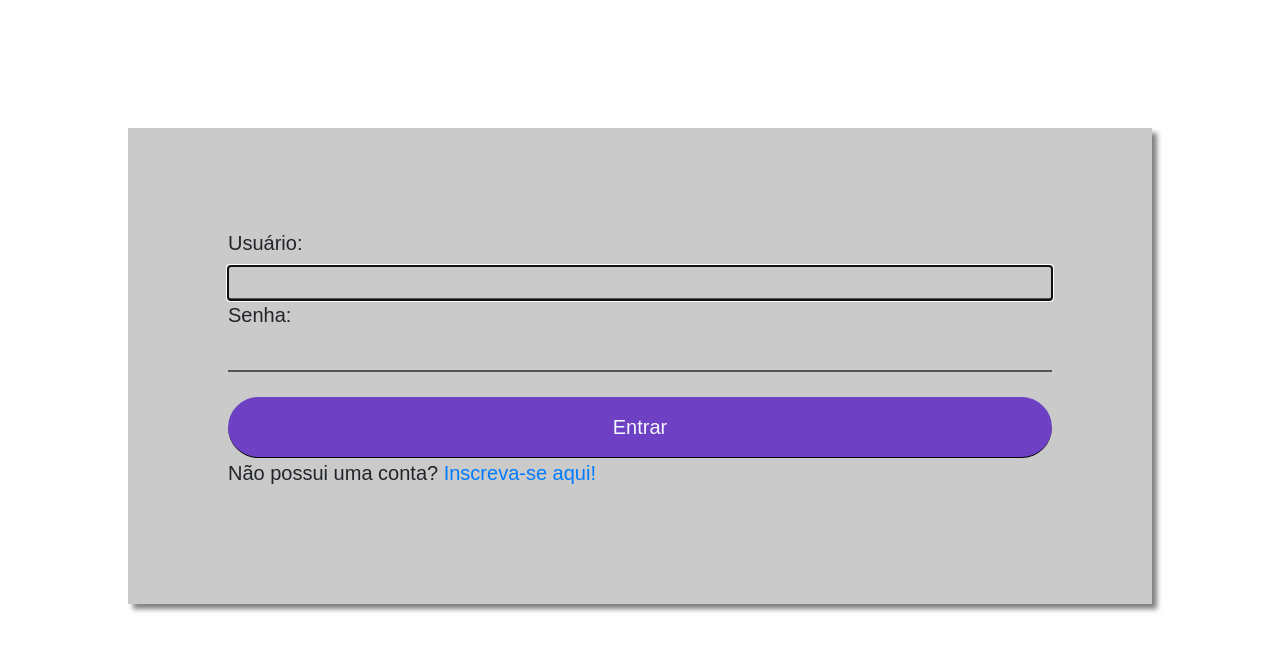
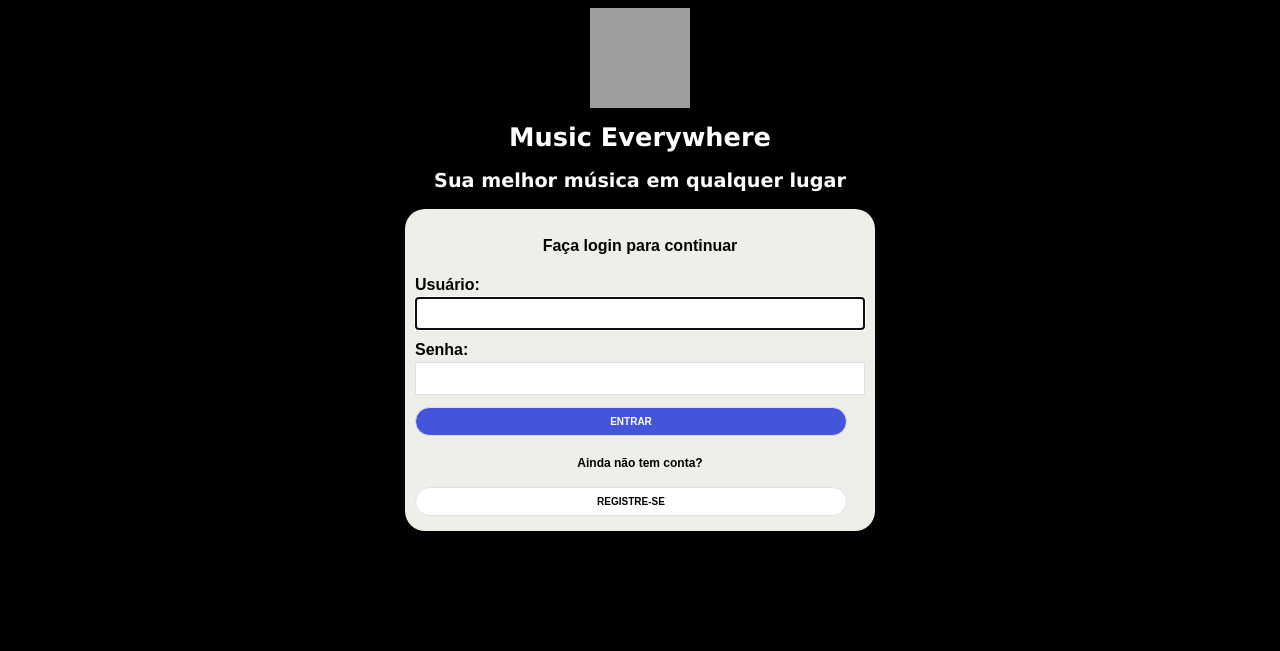
Before and after one commit to BryOliver/music-everywhere, a Django app: page /accounts/login/ in a window 1280 px wide. Shown: the top 651 px of the page. Run offline with Django 3.2, Linux system fonts and the light colour scheme; some libraries are stand-ins or nearby versions; grey boxes are pictures that could not be loaded.

Commit message:
#11: dinamizei os templates de login e cadastro

```diff
--- a/me/core/static/style.css
+++ b/me/core/static/style.css
@@ -1,78 +1,119 @@
 body{
-    padding: 0px;
-    margin: 0px;
+    background-color:black;
+    color: #555555;
+
+    font-family: Arial, Helvetica, sans-serif;
+    font-weight:  bold;
+    line-height: 1.6em
 }
-.form-log{
-    font-family: sans-serif;
-    margin: 10%;
-    font-size: 20px;
-    padding: 100px;
-    background: #cacaca;
-    box-shadow: 5px 5px 5px rgba(0,0,0,0.5);
+
+.button{
+    background-color: #4555DB;
+    color:#fff;
+    text-transform: uppercase;
+    border-radius: 500px;
+    touch-action: manipulation;
+    cursor: pointer;
+    margin-bottom: 0;
+    font-weight: 700;
+    text-align: center;
+    vertical-align: middle;
+    font-size: 10px;
 }
-.form-log div{
-    margin-bottom: 15px;
+
+.frase{
+    color: white;
+    text-align: center;
+    font-family:Verdana, Geneva, Tahoma, sans-serif;
+    font-size: 80%;
 }
-.form-log input{
-    width: 100%;
-    background: #cacaca;
-    border-top: 0px;
-    border-left: 0px;
-    border-right: 0px;
-    border-color: black;
+
+.botao-login :hover{
+    background-color: #6429AD;
+    transition-duration: .9s;
 }
-.form-log input:focus{
-    box-shadow: none;
-    color: #000;
+
+.botao-register :hover{
+    background-color: #616467;
+    transition-duration: .9s;
+    color: white;
 }
-.form-log  input[type="submit"] {
-    font-size: 20px;
-    border-radius: 37px;
-    background: rgb(110, 64, 195);
-    color: #F5F8FC;
-    outline: 0 !important;
-    height: auto !important;
-    margin-top: 25px;
-    /* margin-left: 20%; */
-    padding: 15px;
-    transition: 0.5s;
+
+.botao-register input{
+    background-color:#fff;
+    color: black;
+    text-transform: uppercase;
+    border-radius: 500px;
+    touch-action: manipulation;
+    cursor: pointer;
+    margin-bottom: 0;
+    font-weight: 700;
+    text-align: center;
+    vertical-align: middle;
+    font-size: 10px;
+
 }
-#header{
-    margin-top: 0;
-    background: black;
+
+
+.botoes input{
+    border: 2px red solid;
+    text-align: center;
+
 }
-.cabecalho{
-    background: black;
+
+.botoes{
+    display:flex;
+    width: 466px;
 }
-#playlist{
-    margin-top: 300px;
+
+
+
+.inicio{
+    background-color:black ;
+    border: 5px green solid
 }
-#playlist h1{
-    margin-bottom: 20px;
-    margin-left: 10px;
-    font-size: 30px;
-    font-weight: bold;
+
+
+
+.my-form .form-group{
+    padding-bottom: 5px;
+    color: black;
+
 }
-#playlist hr{
-    margin-left: 15px;
-    margin-top: -15px;
-    width: 20%;
-    border: black solid 0.3px;
+
+.title h2{
+    font-family: inherit;
+    text-align: center;
+    font-size: 16px;
+    color:black;
 }
-#playlist table{
-    border: 0px;
-    border-spacing: 10px;
-    border-collapse: separate;
+
+
+.my-form input{
+    font-family: Arial, Helvetica, sans-serif;
+    padding: 8px;
+    margin-bottom: 0.5em;
+    width: 96%;
+    border: 1px #DFE0E6 solid;
+
 }
-#playlist table td{
-    border-left: 1px solid black;
-    text-align: left;
-    padding: 5px;
-    margin: 5px
+
+.container-login{
+    border-radius: 20px;
+    background-color: #EFEFEA;
+    padding: 10px;
+    width:800px;
+    margin: auto;
+    max-width: 450px;
+
 }
-#playlist table th{
-    border-left: 1px solid black;
-    text-align: left;
-    padding: 5px;
-    margin: 5px
+
+.image img{
+    width: 100px;
+    height: 100px;
+    display: block;
+    margin-left: auto;
+    margin-right: auto;
+
+
 }
--- a/me/users/templates/registration/login.html
+++ b/me/users/templates/registration/login.html
@@ -1,26 +1,39 @@
 {% load static %}
 <!DOCTYPE html>
-<html lang="pt-br">
+<html>
     <head>
-    <meta charset="UTF-8">
-    <meta name="viewport" content="width=device-width, initial-scale=1.0">
-    <meta http-equiv="X-UA-Compatible" content="ie=edge">
         <title>ME! - Login</title>
-
-    <link rel="stylesheet" type="text/css" href="{% static 'style.css' %}">
-    <link rel="stylesheet" href="https://stackpath.bootstrapcdn.com/bootstrap/4.3.1/css/bootstrap.min.css"
-        integrity="sha384-ggOyR0iXCbMQv3Xipma34MD+dH/1fQ784/j6cY/iJTQUOhcWr7x9JvoRxT2MZw1T"
-        crossorigin="anonymous">
+        <link rel="stylesheet" href="{% static 'style.css' %}">
     </head>
     <body>
-    <form method="post" class="form-log">
+        <div class="image">
+            <img src="https://img.icons8.com/nolan/512/000000/play.png">
+        </div>
+        <div  class="frase">
+            <h1>Music Everywhere</h1>
+            <h2>Sua melhor música em qualquer lugar</h2>
+        </div>
+       <div class="container-login">
+            <div class="title">
+                    <h2>Faça login para continuar</h2>
+            </div>
+
+           <form class = "my-form" method="post">
                 {% csrf_token %}
                 <div class="form-group">
                     {{ form }}
                 </div>
+                <div class='botao-login'>
+                    <input class="button" type="submit" value="Entrar">
+                </div>
+                <div class="title">
+                    <h2 style="font-size: 12px" >Ainda não tem conta?</h2>
+                </div>
+                <div class="botao-register">
+                    <a href="{% url 'register' %}"><input type="button" value="Registre-se"></a>
+                </div>
+            </form>
+        </div>
+    </body>
 
-        <input class="form-control" type="submit" value="Entrar">
-        <p>Não possui uma conta? <a href="{% url 'register' %}">Inscreva-se aqui!</a></p>
-    </form>
-</body>
     </html>
```
Also changed, not shown: me/core/static/cssindex.css (added, +16 -0 lines), me/users/templates/cadastro.html (+23 -14 lines), me/users/templates/registration/log2.html (added, +29 -0 lines), me/db.sqlite3. Lines whose indentation alone changed are shown as unchanged.
